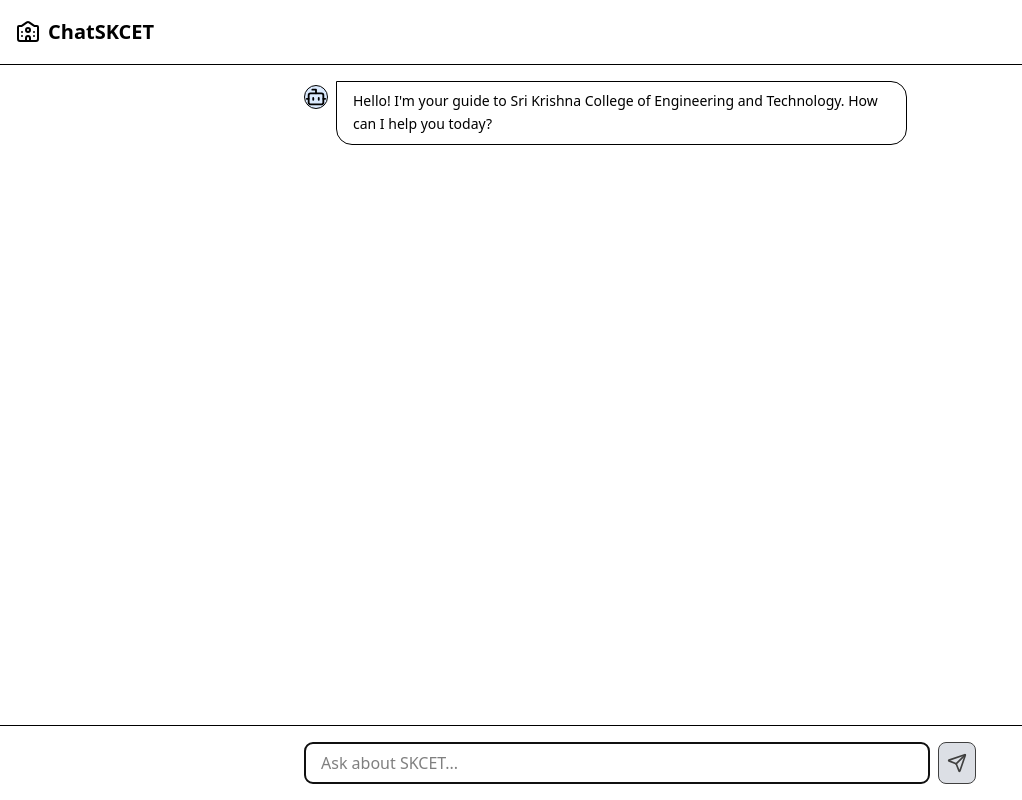
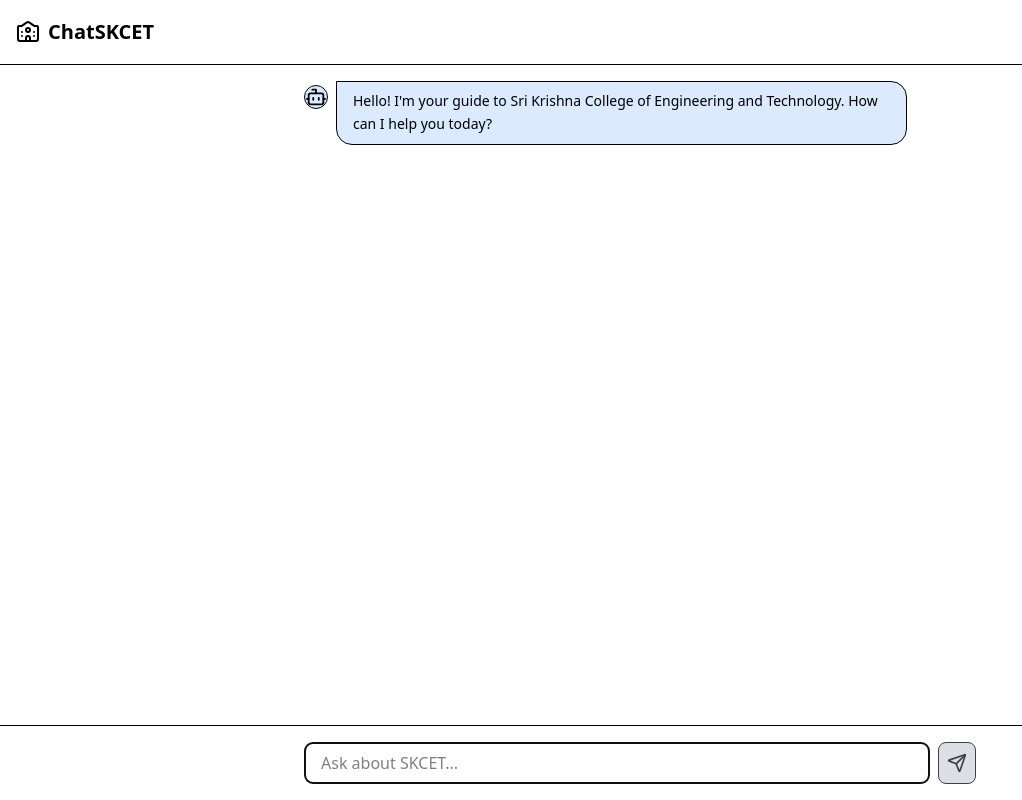
Before and after one commit to Siddhesh-Agarwal/ChatSKCET, a Next.js app: page / in a window 1280 px wide. Shown: the whole page, without its empty margins (0-1022 px from the left). Built offline with nearby package versions, Linux system fonts and the light colour scheme.

Commit message:
Added Message Color, fixed reference listing, fixed message formatting

```diff
--- a/src/app/ai.tsx
+++ b/src/app/ai.tsx
@@ -34,7 +34,8 @@
                     }
                 }
             ],
-            tool_choice: "auto"
+            tool_choice: "auto",
+            temperature: 0,
         })
         const toolCalls = response.choices[0]?.message?.tool_calls;
         if (!toolCalls || toolCalls.length == 0) {
@@ -70,7 +71,7 @@
         }
 
         const html = await response.text();
-        return parseSearchResults(html);
+        return parseSearchResults(html, 5);
 
     } catch (error) {
         console.error('Search failed:', error);
@@ -78,10 +79,9 @@
     }
 }
 
-function parseSearchResults(html: string): SearchResult[] {
+function parseSearchResults(html: string, n: number): SearchResult[] {
     // Create a DOM parser (works in browser, you'll need jsdom for Node.js)
     const doc = parse(html);
-
 
     // DuckDuckGo's result containers
     const resultElements = doc.querySelectorAll('.result__body');
@@ -100,14 +100,14 @@
             if (url && title && snippet && url.includes('skcet.ac.in')) {
                 results.push({
                     url: url.startsWith('http') ? url : `https://${url}`,
-                    title,
-                    snippet
+                    title: title,
+                    snippet: snippet,
                 });
             }
         }
     });
 
-    return results;
+    return results.slice(0, n);
 }
 
 export default async function generateResponse(query: string): Promise<Response> {
--- a/src/app/page.tsx
+++ b/src/app/page.tsx
@@ -1,37 +1,52 @@
 "use client";
 
 import { useState } from 'react';
-import { Send, Bot, User, University, File } from 'lucide-react';
+import { Send, Bot, User, University, Link } from 'lucide-react';
 import generateResponse from './ai';
 import type { Message, SearchResult } from './types';
+import { hash } from 'crypto';
+
+function Reference({ url, title, snippet }: SearchResult) {
+  return (
+    <a
+      href={url}
+      target="_blank"
+      rel="noopener noreferrer"
+      className='flex px-1 py-0.5 max-w-xs w-full border rounded-md gap-1 hover:bg-gray-200 transition-colors'
+    >
+      <Link size={30} className='border bg-gray-100 p-1 rounded' />
+      <div className="flex flex-col">
+        <h2 className='text-sm font-semibold line-clamp-1 overflow-ellipsis'>{title}</h2>
+        <h3 className='text-xs line-clamp-1 overflow-ellipsis'>{snippet}</h3>
+      </div>
+    </a>
+  )
+}
 
 function BotMessage({ message, references }: { message: string, references?: SearchResult[] }) {
   return (
     <div
-      className='flex justify-start gap-2'
+      className='flex flex-col justify-start'
     >
-      <Bot className="h-6 w-6 mt-1 flex-shrink-0 border rounded-full bg-blue-100" />
-      <div
-        className='flex max-w-[85%] px-4 py-2 rounded-2xl bg-muted rounded-tl-none items-start gap-3 border'
-      >
-        <div className="text-sm leading-relaxed">{message}</div>
+      <div className="flex gap-2">
+
+        <Bot className="mt-1 flex-shrink-0 border rounded-full bg-blue-100" size={24} />
+        <div
+          className='flex max-w-[85%] px-4 py-2 rounded-2xl bg-muted rounded-tl-none items-start gap-3 border bg-blue-100'
+        >
+          <div className="text-sm leading-relaxed whitespace-pre-line">
+            {message}
+          </div>
+        </div>
       </div>
       {references && references.length > 0 && (
-        references.map((reference, index) => (
-          <a
-            href={reference.url}
-            target="_blank"
-            rel="noopener noreferrer"
-            key={index}
-            className='flex px-1 py-0.5'
-          >
-            <File className="h-4 w-4" />
-            <div className="flex flex-col">
-              <h2 className='text-sm line-clamp-1 overflow-ellipsis'>{reference.title}</h2>
-              <h3 className='text-xs line-clamp-1 overflow-ellipsis'>{reference.snippet}</h3>
-            </div>
-          </a>
-        ))
+        <div className="flex overflow-x-scroll mt-1.5 gap-2">
+          {
+            references.map((reference) => (
+              <Reference key={hash('sha256', JSON.stringify(reference))} {...reference} />
+            ))
+          }
+        </div>
       )}
     </div>
   )
@@ -43,9 +58,11 @@
       className='flex justify-end gap-2'
     >
       <div
-        className='flex max-w-[85%] px-4 py-2 rounded-2xl bg-primary text-primary-foreground rounded-tr-none ml-auto border'
+        className='flex max-w-[85%] px-4 py-2 rounded-2xl bg-primary text-primary-foreground rounded-tr-none ml-auto border bg-orange-100'
       >
-        <div className="text-sm leading-relaxed">{message}</div>
+        <div className="text-sm leading-relaxed whitespace-pre-line">
+          {message}
+        </div>
       </div>
       <User className="h-6 w-6 mt-1 flex-shrink-0 border rounded-full bg-orange-100" />
     </div>
@@ -114,7 +131,7 @@
             message.role === 'user' ? (
               <UserMessage key={message.id} message={message.content} />
             ) : (
-              <BotMessage key={message.id} message={message.content} />
+              <BotMessage key={message.id} message={message.content} references={message.references} />
             )
           ))}
           {error && (
```
